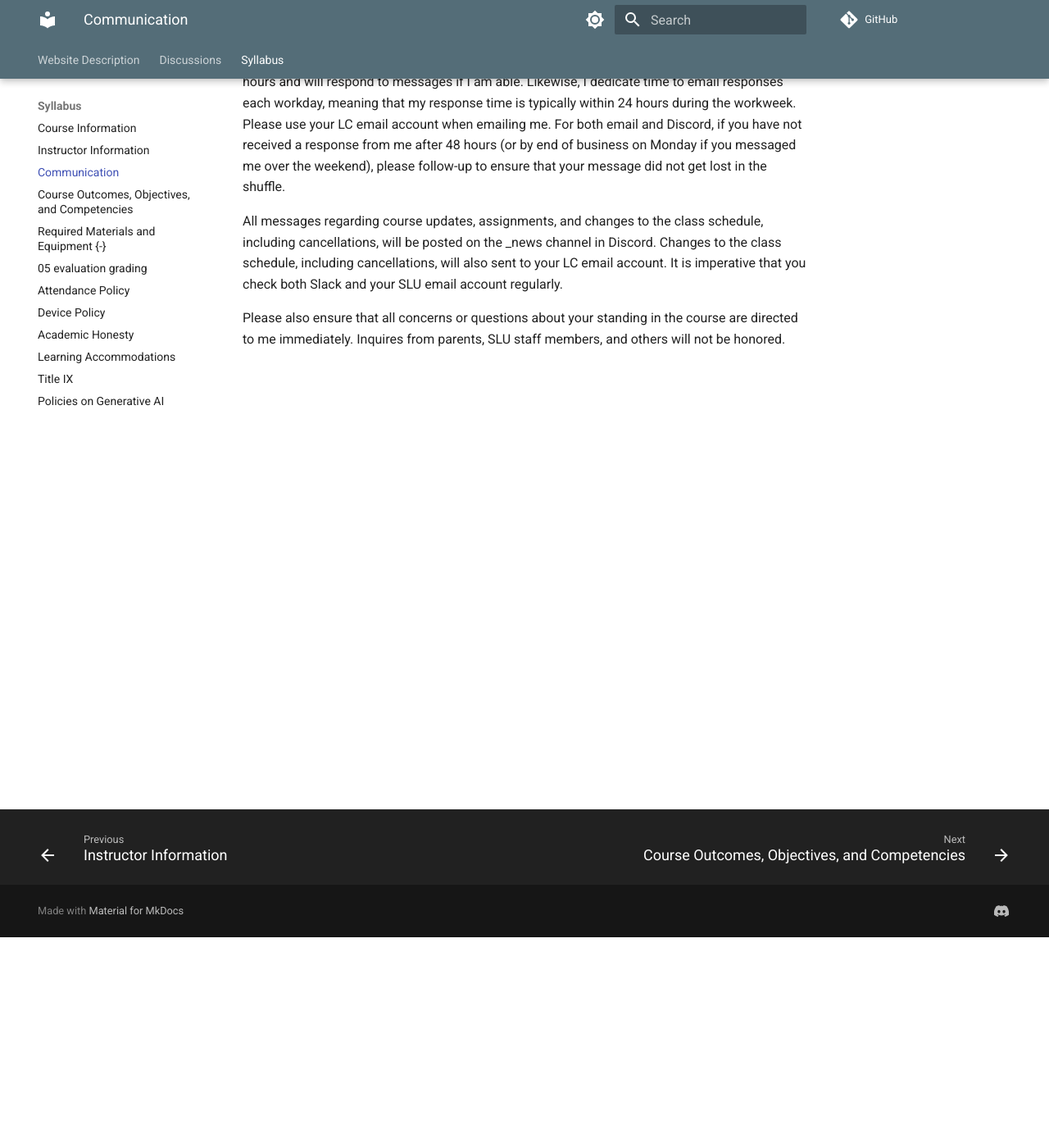
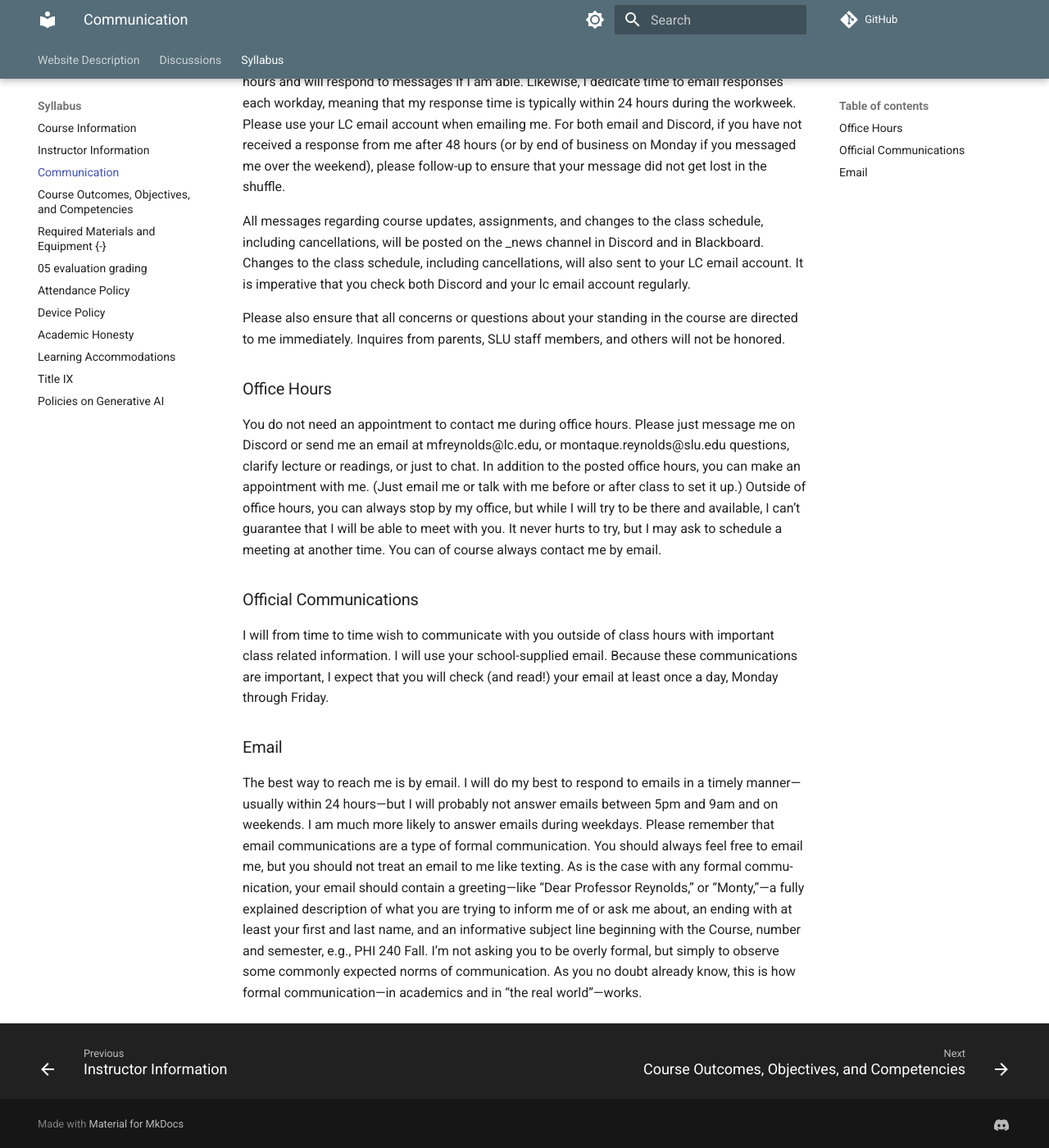
Before and after one commit to montaque-reynolds/montaque-reynolds.github.io, an MkDocs documentation site: the page built from docs/syllabus/02-communication.md, in a window 1280 px wide and 1400 px high, scrolled down 257 px. Shown: the whole window at 82% size. Built offline with MkDocs 1.6.1 and Material for MkDocs 9.7.7, drawn with Linux system fonts in a browser that asks for light colours; comment, search, counter and statistics services are not loaded.

Commit message:
add assignment

```diff
--- a/docs/syllabus/02-communication.md
+++ b/docs/syllabus/02-communication.md
@@ -1,9 +1,23 @@
 # Communication
 
-Discord and email are my preferred methods of communication. I am on Discord during workday hours, though I may be “away” during meetings and while I attend to other business. I also may have limited availability between 8-4:30pm. I will also
-monitor Discord during weekday evening hours and will respond to messages if I am able. Likewise, I dedicate time to email responses each workday, meaning that my response time is typically within 24 hours during the workweek. Please use your LC email account when emailing me. For both email and Discord, if you have not received a response from me after 48 hours (or by end of business on Monday if you messaged me over the weekend), please follow-up to ensure that your message did not get
+Discord and email are my preferred methods of communication. I am on Discord during workday hours, though I may be “away” during meetings and while I attend to other business. I also may have limited availability between 8-4:30pm. I will also monitor Discord during weekday evening hours and will respond to messages if I am able. Likewise, I dedicate time to email responses each workday, meaning that my response time is typically within 24 hours during the workweek. Please use your LC email account when emailing me. For both email and Discord, if you have not received a response from me after 48 hours (or by end of business on Monday if you messaged me over the weekend), please follow-up to ensure that your message did not get
 lost in the shuffle.
 
-All messages regarding course updates, assignments, and changes to the class schedule, including cancellations, will be posted on the _news channel in Discord. Changes to the class schedule, including cancellations, will also sent to your LC email account. It is imperative that you check both Slack and your SLU email account regularly.
+All messages regarding course updates, assignments, and changes to the class schedule, including cancellations, will be posted on the _news channel in Discord and in Blackboard. Changes to the class schedule, including cancellations, will also sent to your LC email account. It is imperative that you check both Discord and your lc email account regularly.
 
 Please also ensure that all concerns or questions about your standing in the course are directed to me immediately. Inquires from parents, SLU staff members, and others will not be honored.
+
+### Office Hours
+
+You do not need an appointment to contact me during office hours. Please just message me on Discord or send me an email at mfreynolds@lc.edu, or montaque.reynolds@slu.edu questions, clarify lecture or readings, or just to chat. In addition to the posted office hours, you can make an appointment with me. (Just email me or talk with me before or after class to set it
+up.) Outside of office hours, you can always stop by my office, but while I will try to be there and available, I can’t guarantee that I will be able to meet with you. It never hurts to try, but I may ask to schedule a meeting at another time. You can of course always contact me by email.
+
+### Official Communications
+
+I will from time to time wish to communicate with you outside of class hours with important class related information. I will use your school-supplied email. Because these communications are important, I expect that you will check (and read!) your email at least once a day, Monday through Friday.
+
+### Email
+
+The best way to reach me is by email. I will do my best to respond to emails in a timely manner— usually within 24 hours—but I will probably not answer emails between 5pm and 9am and on weekends. I am much more likely to answer emails during weekdays. Please remember that
+email communications are a type of formal communication. You should always feel free to email me, but you should not treat an email to me like texting. As is the case with any formal commu-
+nication, your email should contain a greeting—like “Dear Professor Reynolds,” or “Monty,”—a fully explained description of what you are trying to inform me of or ask me about, an ending with at least your first and last name, and an informative subject line beginning with the Course, number and semester, e.g., PHI 240 Fall. I’m not asking you to be overly formal, but simply to observe some commonly expected norms of communication. As you no doubt already know, this is how formal communication—in academics and in “the real world”—works.
```
Also changed, not shown: docs/Discussions/week-02.md (+14 -0 lines), docs/syllabus/03-learning.md (+4 -0 lines), site/Discussions/week-02.html, site/search/search_index.js, site/search/search_index.json, site/sitemap.xml, site/syllabus/02-communication.html, site/syllabus/03-learning.html, 1 other file.
